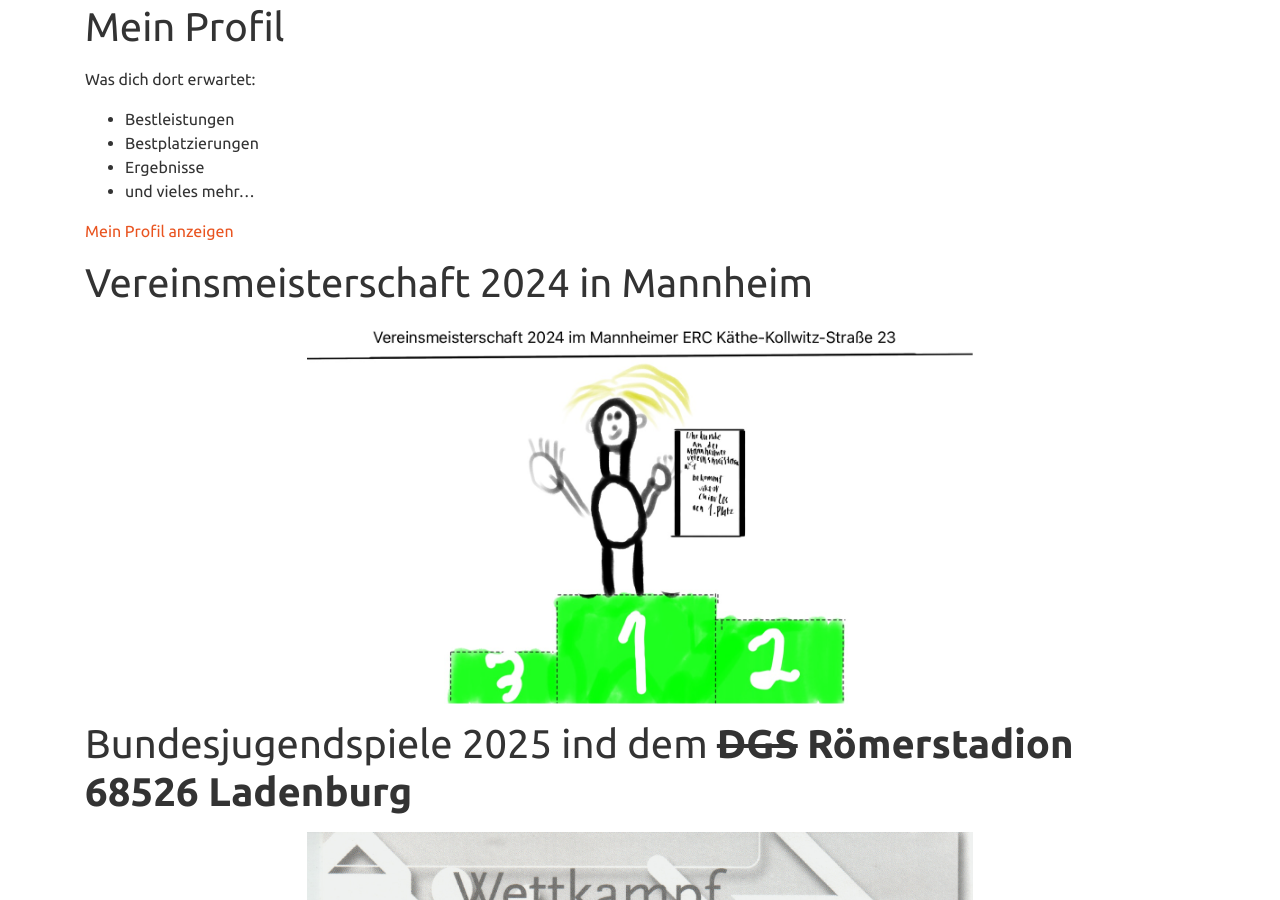
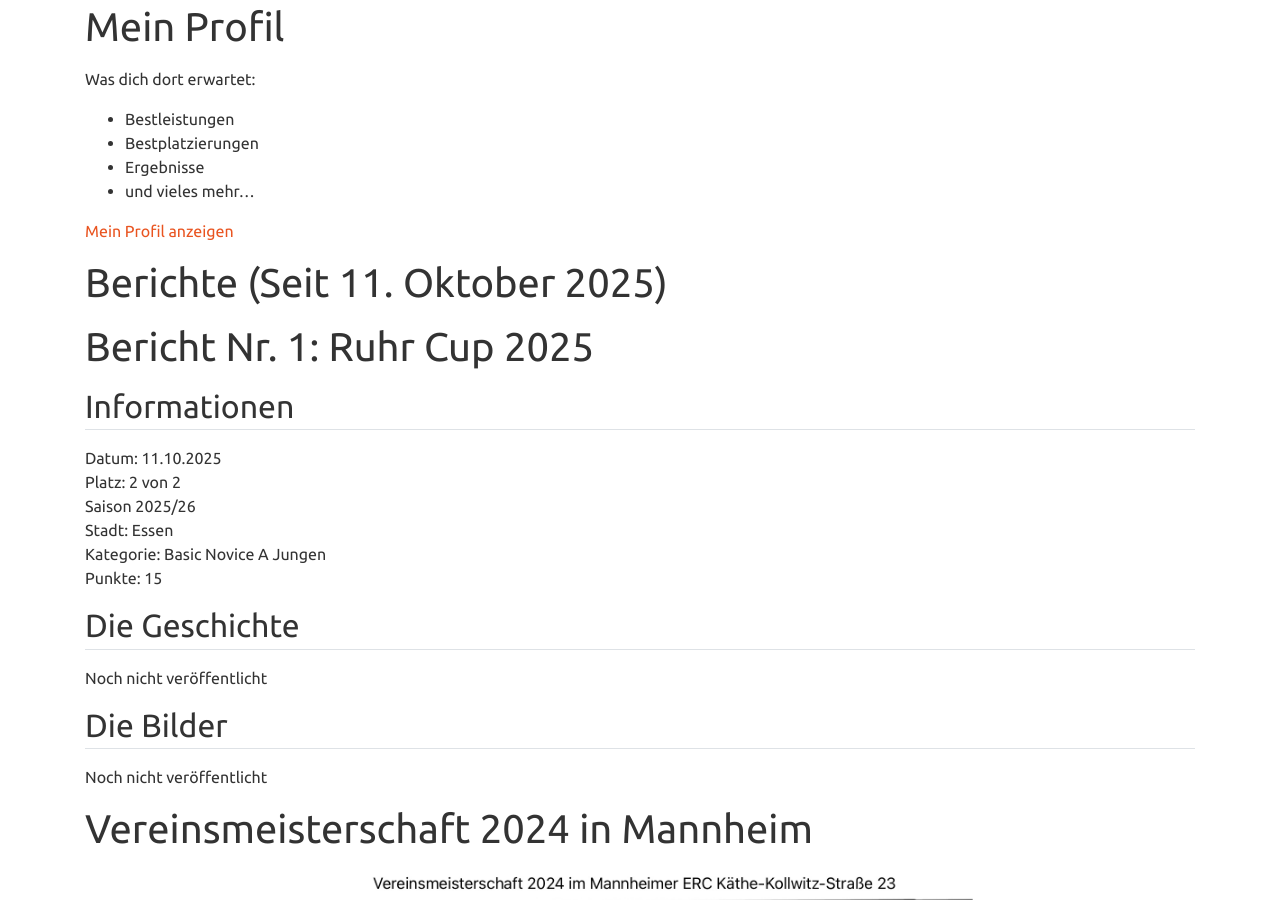
Before and after one commit to viktor-chiarcos/viktor-chiarcos.github.io, a Jekyll site: the page built from _pages/ice.md, in a window 1280 px wide and 900 px high, scrolled down 389 px. Built offline with Jekyll 4.4.1, drawn with Linux system fonts in a browser that asks for light colours.

Commit message:
Update ice.md

```diff
--- a/_pages/ice.md
+++ b/_pages/ice.md
@@ -18,6 +18,25 @@ Was dich dort erwartet:
 
 [Mein Profil anzeigen](https://deu-s.de/athletinnen/name/viktorchiarcos)
 
+# Berichte (Seit 11. Oktober 2025)
+
+# Bericht Nr. 1: Ruhr Cup 2025
+## Informationen
+Datum: 11.10.2025\
+Platz: 2 von 2\
+Saison 2025/26\
+Stadt: Essen\
+Kategorie: Basic Novice A Jungen\
+Punkte: 15
+
+## Die Geschichte
+
+Noch nicht veröffentlicht
+
+## Die Bilder
+
+Noch nicht veröffentlicht
+
 # Vereinsmeisterschaft 2024 in Mannheim
 
 <!--
```
